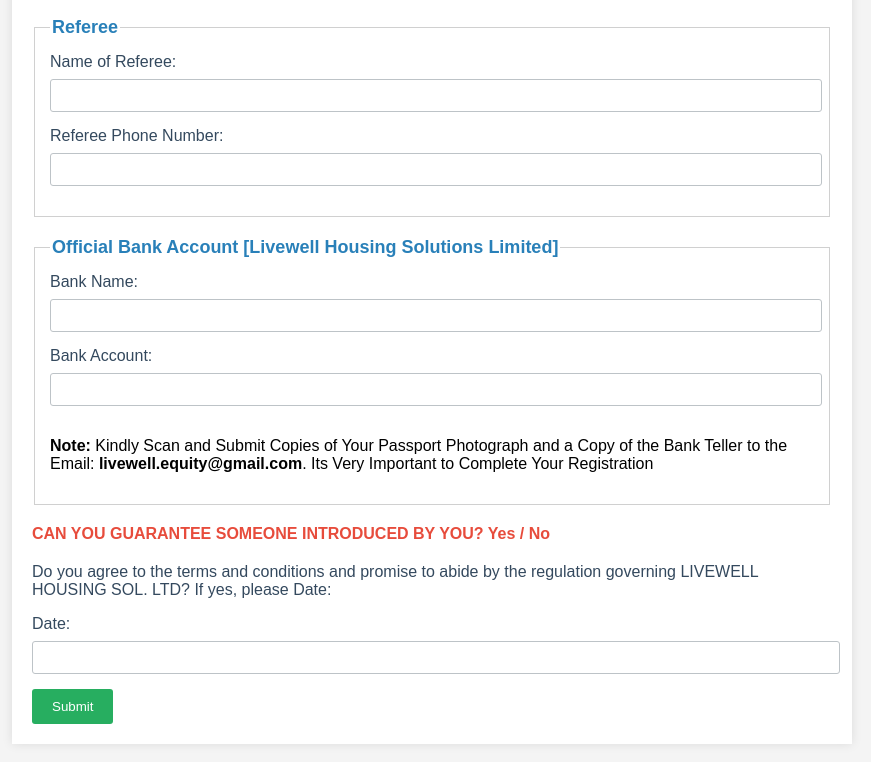
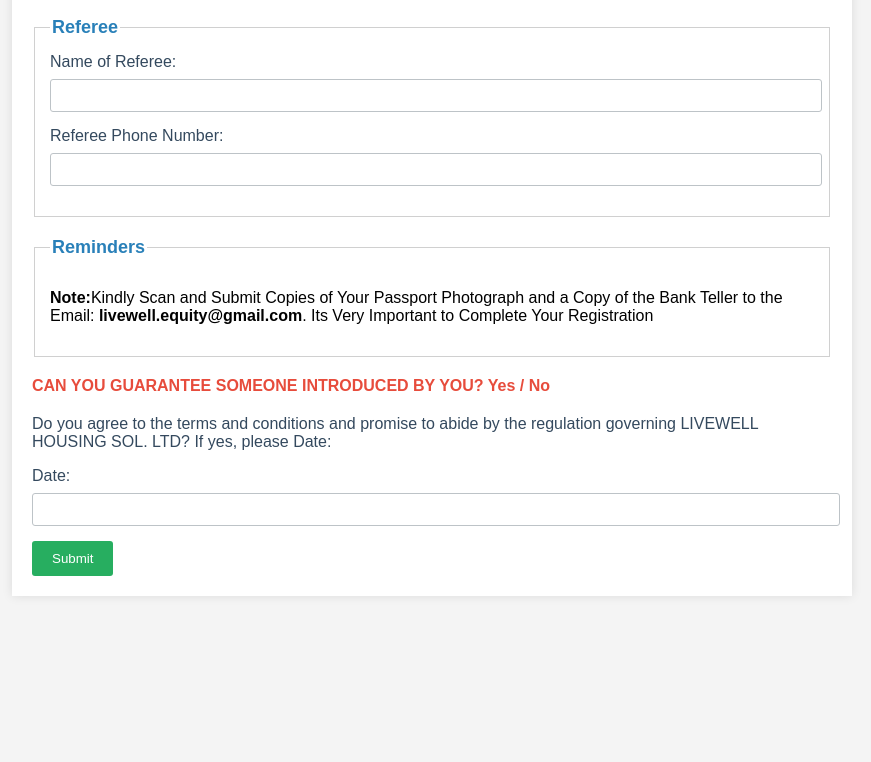
Before and after one commit to Kunsguru/Membership-formzzzz, a plain HTML site: page index.html in a window 1280 px wide. Shown: the part 1631-2393 px from the top of the page, without its empty margins (208-1079 px from the left). After the commit the page ends 2257 px from the top, so only its background shows below. Drawn offline with Linux system fonts and the light colour scheme.

Commit message:
Update index.html

```diff
--- a/index.html
+++ b/index.html
@@ -209,13 +209,8 @@
             </fieldset>
 
             <fieldset>
-            	<legend>Official Bank Account [Livewell Housing Solutions Limited]</legend>
-            <label for="bankName">Bank Name:</label>
-                <input type="text" id="bankName" name="bankName" readonly>
-                	<label for="bankAccount">Bank Account:</label>
-                <input type="text" id="bankAccount" name="bankAccount" readonly>
-
-                <p><strong>Note: </strong>Kindly Scan and Submit Copies of Your Passport Photograph and a Copy of the Bank Teller to the Email: <strong>livewell.equity@gmail.com</strong>. Its Very Important to Complete Your Registration</p>
+            	<legend> Reminders</legend>
+<p><strong>Note:</strong>Kindly Scan and Submit Copies of Your Passport Photograph and a Copy of the Bank Teller to the Email: <strong>livewell.equity@gmail.com</strong>. Its Very Important to Complete Your Registration</p>
 </fieldset>
             <p class="guarantee-question">
                 CAN YOU GUARANTEE SOMEONE INTRODUCED BY YOU? <span>Yes / No</span>
```
